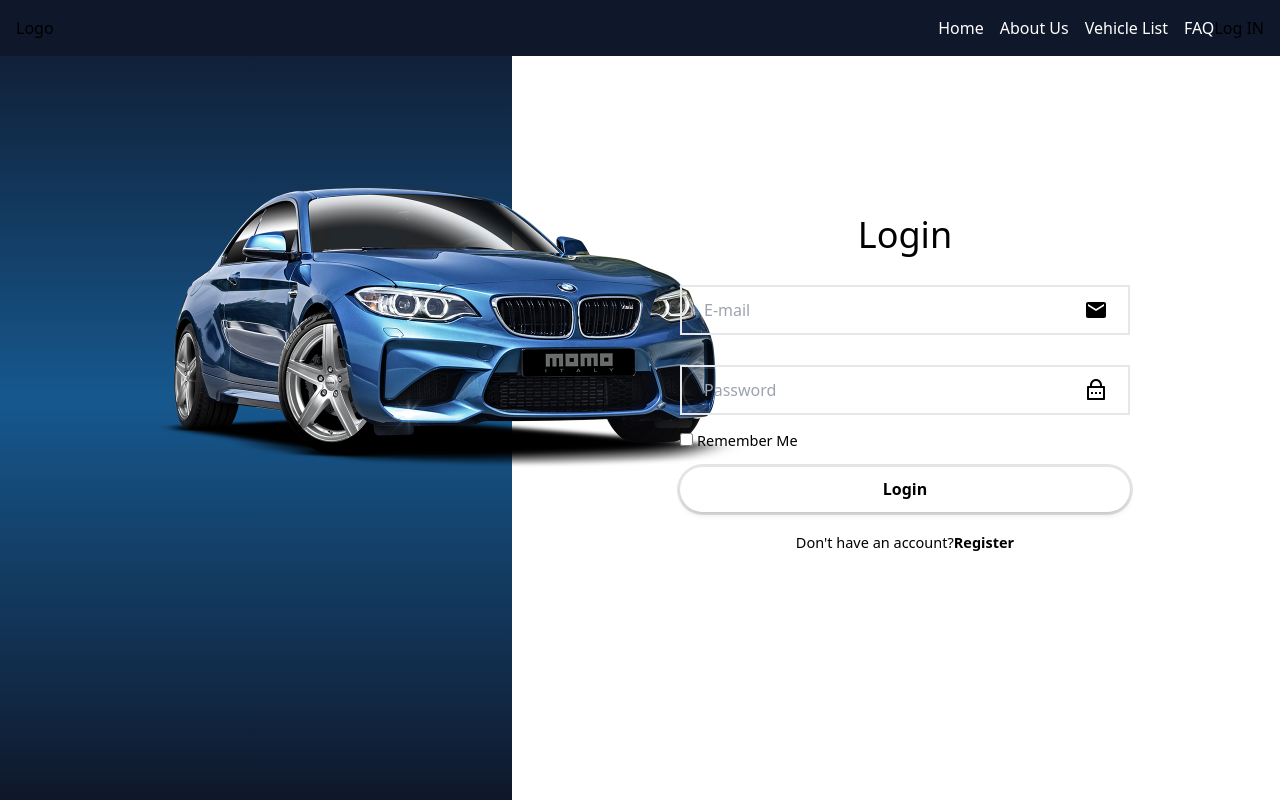
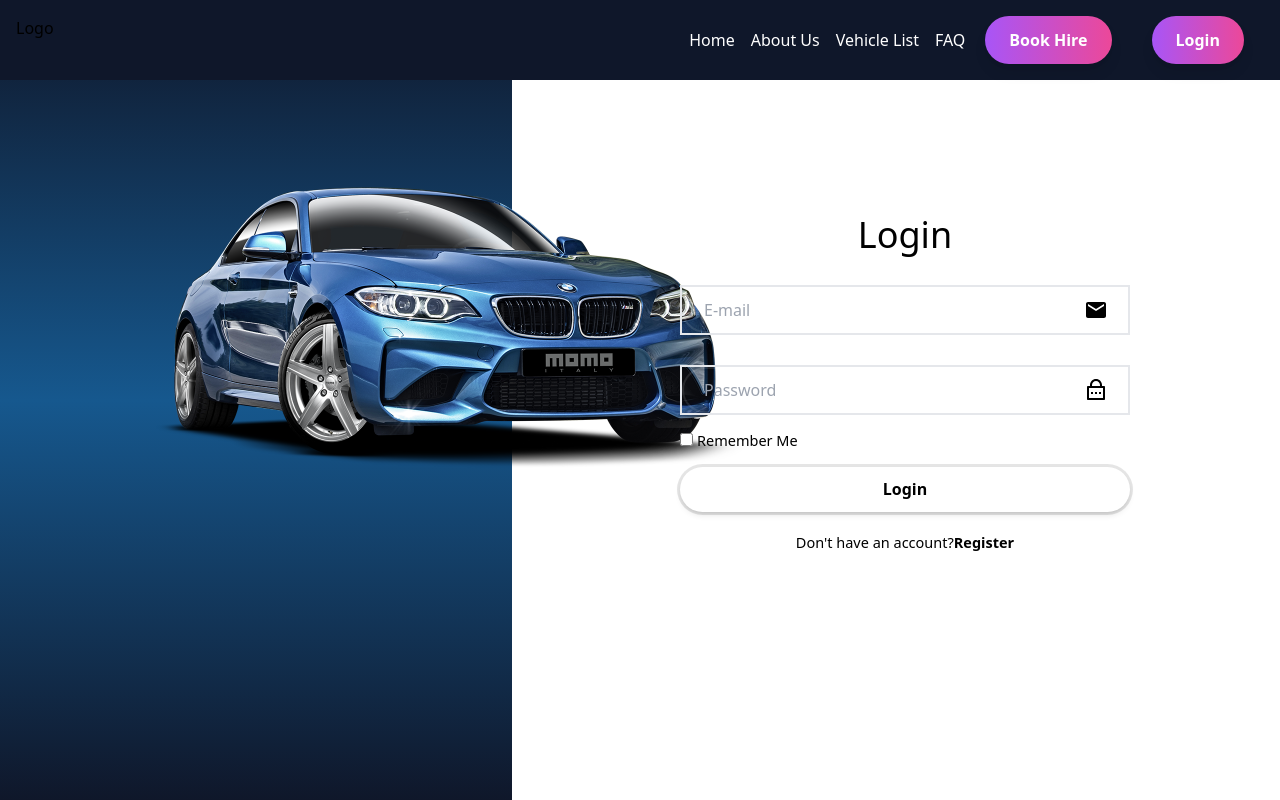
Before and after one commit to hxshan/itp-vms-client, a React (Vite) app: page /login in a window 1280 px wide. Built offline with nearby package versions, Linux system fonts and the light colour scheme.

Commit message:
Update UI

```diff
--- a/src/components/Navbar.jsx
+++ b/src/components/Navbar.jsx
@@ -9,6 +9,10 @@
 
     const toggleLoginModal = () => {
       navigate('/login')
+    };
+
+    const handleBookHire = () => {
+      navigate('/requesthire');
     };
 
     return (
@@ -42,10 +46,24 @@
                   </li>
                 </ul>
 
-                <div>
-                  <button onClick={toggleLoginModal}>
-                    Log IN
+                <div className='mx-5'>
+                    <button
+                      className="bg-gradient-to-r from-purple-500 to-pink-500 hover:from-purple-600 hover:to-pink-600 text-white font-semibold py-3 px-6 rounded-full shadow-lg transform hover:scale-105 transition duration-300 ease-in-out"
+                      onClick={handleBookHire}
+                    >
+                      Book Hire
                   </button>
+
+                </div>
+
+                <div className='mx-5'>
+                <button
+                  className="bg-gradient-to-r from-purple-500 to-pink-500 hover:from-purple-600 hover:to-pink-600 text-white font-semibold py-3 px-6 rounded-full shadow-lg transform hover:scale-105 transition duration-300 ease-in-out"
+                  onClick={toggleLoginModal}
+                >
+                  Login
+                </button>
+
                 </div>
 
                 <button className="md:hidden text-white hover:text-gray-300 transition duration-300">
--- a/src/components/VehiceList.jsx
+++ b/src/components/VehiceList.jsx
@@ -149,7 +149,7 @@ const VehicleList = () => {
             <button className='mt-6 px-4 py-2 bg-white rounded-lg shadow-lg text-black font-bold hover:bg-slate-200'
             onClick={handleButtonClick}
             >
-              Discover
+              Reserve Vehicle
             </button>
           </div>
           <div>
```
